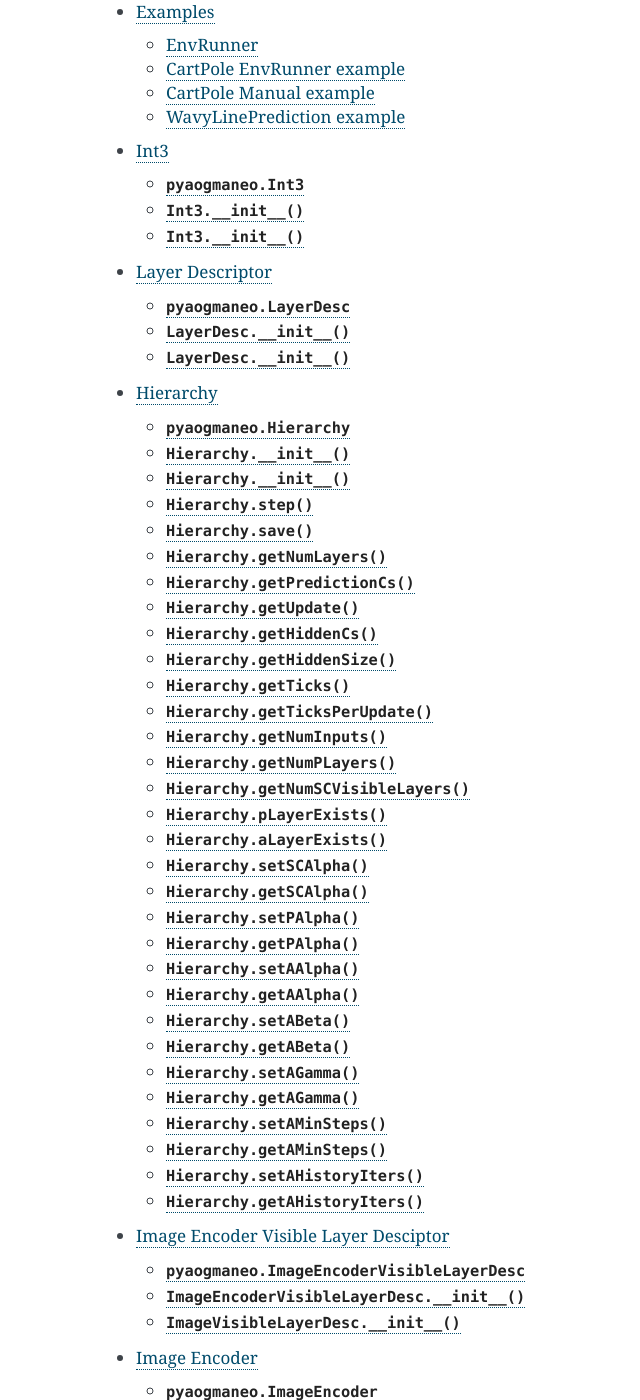
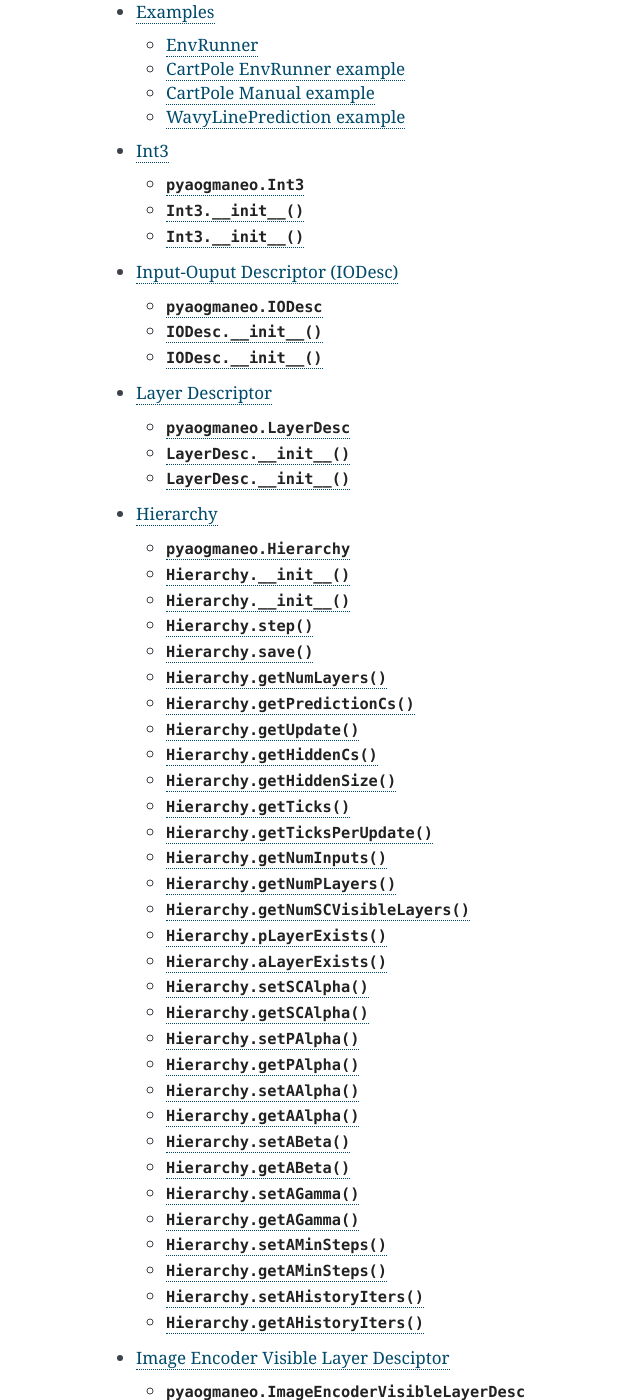
Before and after one commit to ogmacorp/PyAOgmaNeo, a Sphinx documentation site: the page built from docs/index.rst, in a window 1280 px wide and 1400 px high, scrolled down 324 px. Shown: the whole window, without its empty margins (314-954 px from the left). Built offline with Sphinx 7.4.7, drawn with Linux system fonts in a browser that asks for light colours; some of the changed text lies outside the part shown.

Commit message:
Doc fixes

```diff
--- a/docs/imageencodervisiblelayerdesc.rst
+++ b/docs/imageencodervisiblelayerdesc.rst
@@ -17,6 +17,6 @@
 
     Initialize to sensible defaults
 
-.. function:: ImageVisibleLayerDesc.__init__(self, size, radius)
+.. function:: ImageEncoderVisibleLayerDesc.__init__(self, size, radius)
 
     Initialize to given values
--- a/docs/index.rst
+++ b/docs/index.rst
@@ -12,6 +12,7 @@
     installation
     examples
     int3
+    iodesc
     layerdesc
     hierarchy
     imageencodervisiblelayerdesc
```
Also changed, not shown: other parts of docs/imageencodervisiblelayerdesc.rst (+1 -1 lines).
